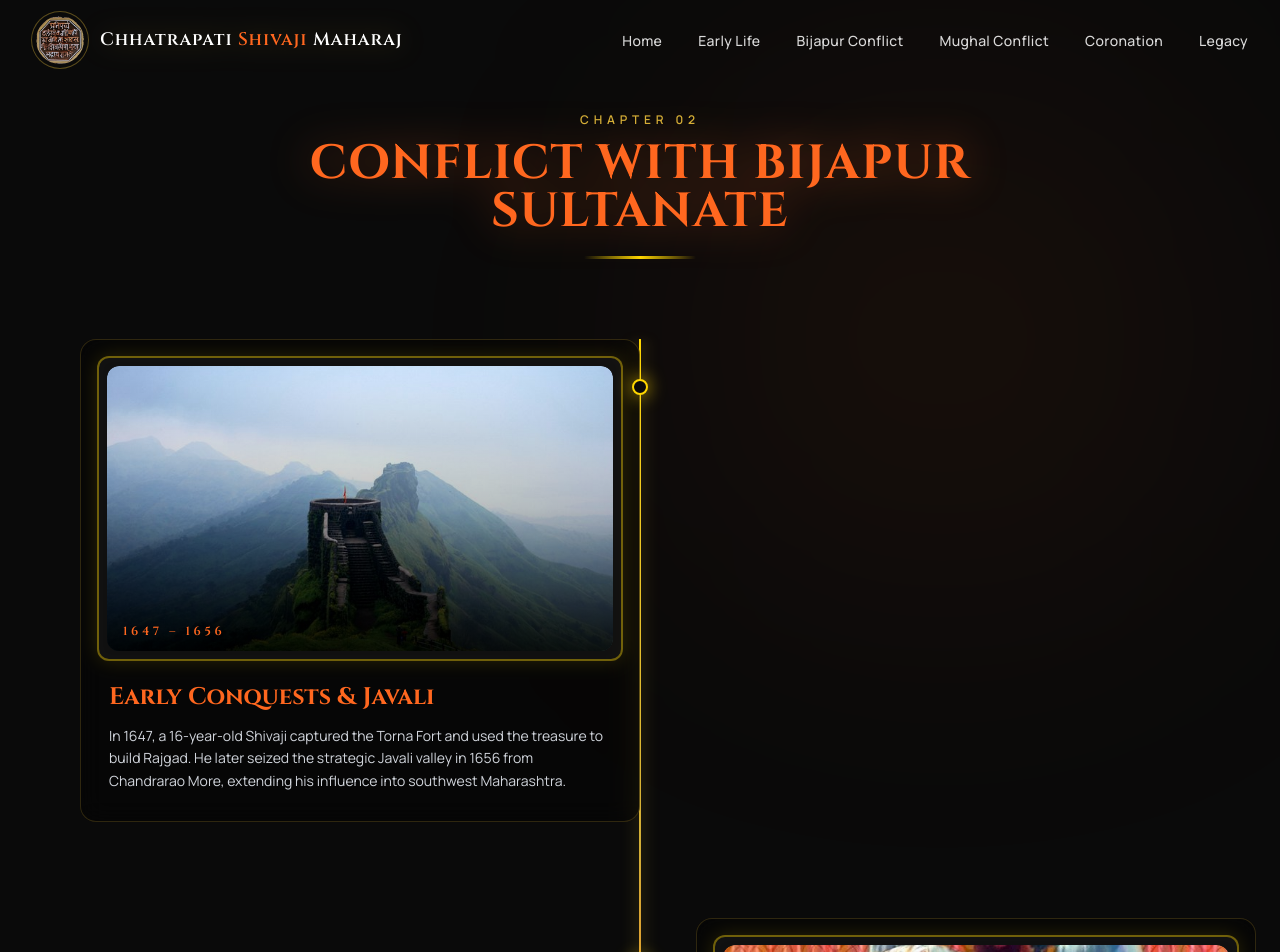
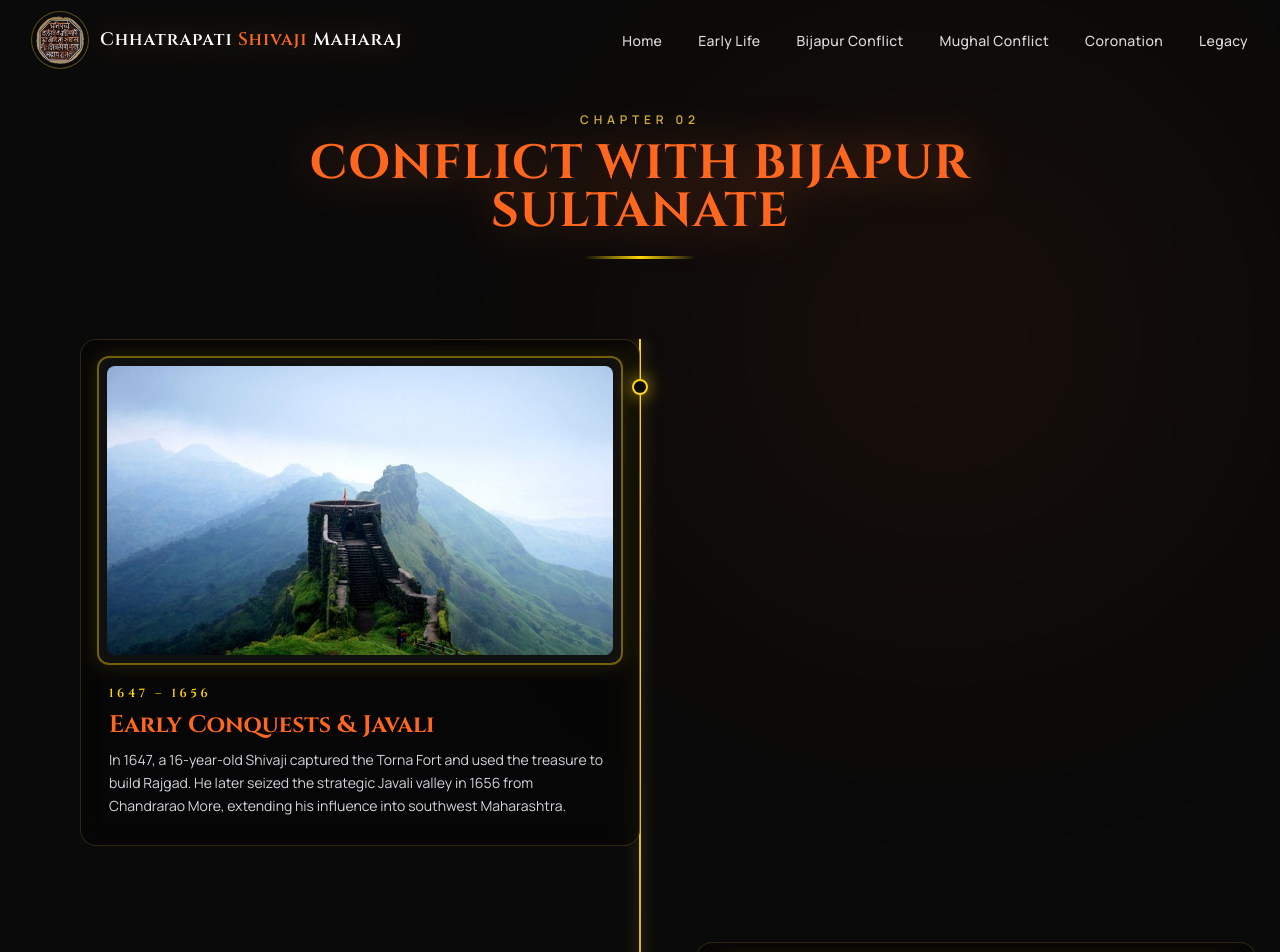
Before and after one commit to girishlade111/shivbhakt, a Next.js app: page /bijapur-conflict in a window 1280 px wide. Shown: the top 952 px of the page. Built offline with nearby package versions, Linux system fonts and the light colour scheme.

Commit message:
feat: add BijapurConflict timeline component with animated scroll effects

```diff
--- a/components/BijapurConflict.tsx
+++ b/components/BijapurConflict.tsx
@@ -1,6 +1,7 @@
 "use client";
 
 import Image from "next/image";
+import type { StaticImageData } from "next/image";
 import { useRef } from "react";
 import {
   motion,
@@ -9,12 +10,15 @@ import {
   useTransform,
 } from "framer-motion";
 import RoyalFrame from "@/components/RoyalFrame";
+import tornaRajgadImg from "@/public/images/torna-rajgad.jpg";
+import pratapgadDuelImg from "@/public/images/pratapgad-duel.jpg";
+import pavanKhindImg from "@/public/images/pavan-khind.jpg";
 
 interface TimelineEvent {
   readonly period: string;
   readonly title: string;
   readonly text: string;
-  readonly image: string;
+  readonly image: StaticImageData;
   readonly alt: string;
 }
 
@@ -23,21 +27,21 @@ const TIMELINE_EVENTS: readonly TimelineEvent[] = [
     period: "1647 – 1656",
     title: "Early Conquests & Javali",
     text: "In 1647, a 16-year-old Shivaji captured the Torna Fort and used the treasure to build Rajgad. He later seized the strategic Javali valley in 1656 from Chandrarao More, extending his influence into southwest Maharashtra.",
-    image: "/images/torna-rajgad.jpg",
+    image: tornaRajgadImg,
     alt: "Torna and Rajgad forts, the first conquests of Shivaji",
   },
   {
     period: "10 November 1659",
     title: "The Duel at Pratapgad",
     text: "Bijapur sent the veteran general Afzal Khan to arrest Shivaji. Meeting at the foothills of Pratapgad, Khan attempted a betrayal, but Shivaji, wearing hidden armor and wielding a 'bagh nakh' (tiger claw), struck him down. The ensuing battle was a decisive victory for the Marathas.",
-    image: "/images/pratapgad-duel.jpg",
+    image: pratapgadDuelImg,
     alt: "The duel between Shivaji Maharaj and Afzal Khan at Pratapgad",
   },
   {
     period: "July – September 1660",
     title: "Siege of Panhala & Pavan Khind",
     text: "Besieged at Panhala fort by Siddi Jauhar, Shivaji executed a daring night escape. His commander, Baji Prabhu Deshpande, along with 300 soldiers, fought to the death at Ghod Khind to hold back the enemy. The pass was renamed 'Paavan Khind' (Sacred Pass) in their honor.",
-    image: "/images/pavan-khind.jpg",
+    image: pavanKhindImg,
     alt: "Pavan Khind, the sacred pass defended by Baji Prabhu Deshpande",
   },
 ];
@@ -51,34 +55,27 @@ function TimelineCard({
 }) {
   return (
     <motion.article
-      initial={{ opacity: 0, x: onRight ? 60 : -60 }}
+      initial={{ opacity: 0, x: onRight ? 50 : -50 }}
       whileInView={{ opacity: 1, x: 0 }}
-      viewport={{ once: true, amount: 0.2 }}
-      transition={{ duration: 0.65, ease: "easeOut" }}
-      className="group relative overflow-hidden rounded-2xl border border-gold/20 bg-black/40 backdrop-blur-md transition-[border-color,box-shadow,transform] duration-300 ease-out hover:-translate-y-1 hover:scale-[1.02] hover:border-gold/60 hover:shadow-[0_0_45px_rgba(212,175,55,0.3)]"
+      viewport={{ once: true, amount: 0.3 }}
+      transition={{ duration: 0.5, ease: "easeOut" }}
+      className="group relative overflow-hidden rounded-2xl border border-gold/20 bg-black/40 backdrop-blur-md transition-[border-color,box-shadow] duration-300 ease-out hover:border-gold/60 hover:shadow-[0_0_45px_rgba(212,175,55,0.3)]"
     >
-      {/* Card artwork */}
+      {/* Card artwork — full image, no cropping */}
       <RoyalFrame className="m-4 mb-0">
-        <div className="relative w-full aspect-video overflow-hidden rounded-xl">
-          <Image
-            src={event.image}
-            alt={event.alt}
-            fill
-            sizes="(max-width: 768px) 100vw, 50vw"
-            className="object-cover rounded-xl transition-transform duration-500 ease-out group-hover:scale-110"
-          />
-          <div
-            aria-hidden
-            className="absolute inset-0 bg-gradient-to-t from-black/85 via-black/25 to-transparent"
-          />
-          <p className="absolute bottom-3 left-4 font-display text-xs font-semibold uppercase tracking-[0.3em] text-kesari drop-shadow-[0_2px_8px_rgba(0,0,0,0.8)]">
-            {event.period}
-          </p>
-        </div>
+        <Image
+          src={event.image}
+          alt={event.alt}
+          placeholder="blur"
+          className="w-full h-auto rounded-lg object-contain"
+        />
       </RoyalFrame>
 
       {/* Card body */}
-      <div className="space-y-3 p-6 pt-5 sm:p-7 sm:pt-5">
+      <div className="space-y-2 p-6 pt-5 sm:p-7 sm:pt-5">
+        <p className="font-display text-xs font-semibold uppercase tracking-[0.3em] text-brightgold">
+          {event.period}
+        </p>
         <h3 className="font-display text-xl font-bold text-kesari sm:text-2xl">
           {event.title}
         </h3>
@@ -116,8 +113,8 @@ export default function BijapurConflict() {
         <motion.header
           initial={{ opacity: 0, y: 50 }}
           whileInView={{ opacity: 1, y: 0 }}
-          viewport={{ once: true, amount: 0.2 }}
-          transition={{ duration: 0.6, ease: "easeOut" }}
+          viewport={{ once: true, amount: 0.3 }}
+          transition={{ duration: 0.5, ease: "easeOut" }}
           className="mx-auto mb-20 max-w-2xl text-center"
         >
           <p className="mb-3 text-xs font-semibold uppercase tracking-[0.4em] text-gold">
@@ -158,7 +155,7 @@ export default function BijapurConflict() {
                   {/* Glowing node on the line */}
                   <span
                     aria-hidden
-                    className="absolute left-4 top-10 z-10 h-4 w-4 -translate-x-1/2 rounded-full border-2 border-brightgold bg-night shadow-[0_0_18px_rgba(255,215,0,0.8)] transition-transform duration-300 lg:left-1/2"
+                    className="absolute left-4 top-10 z-10 h-4 w-4 -translate-x-1/2 rounded-full border-2 border-brightgold bg-night shadow-[0_0_18px_rgba(255,215,0,0.8)] lg:left-1/2"
                   />
 
                   <div
```
